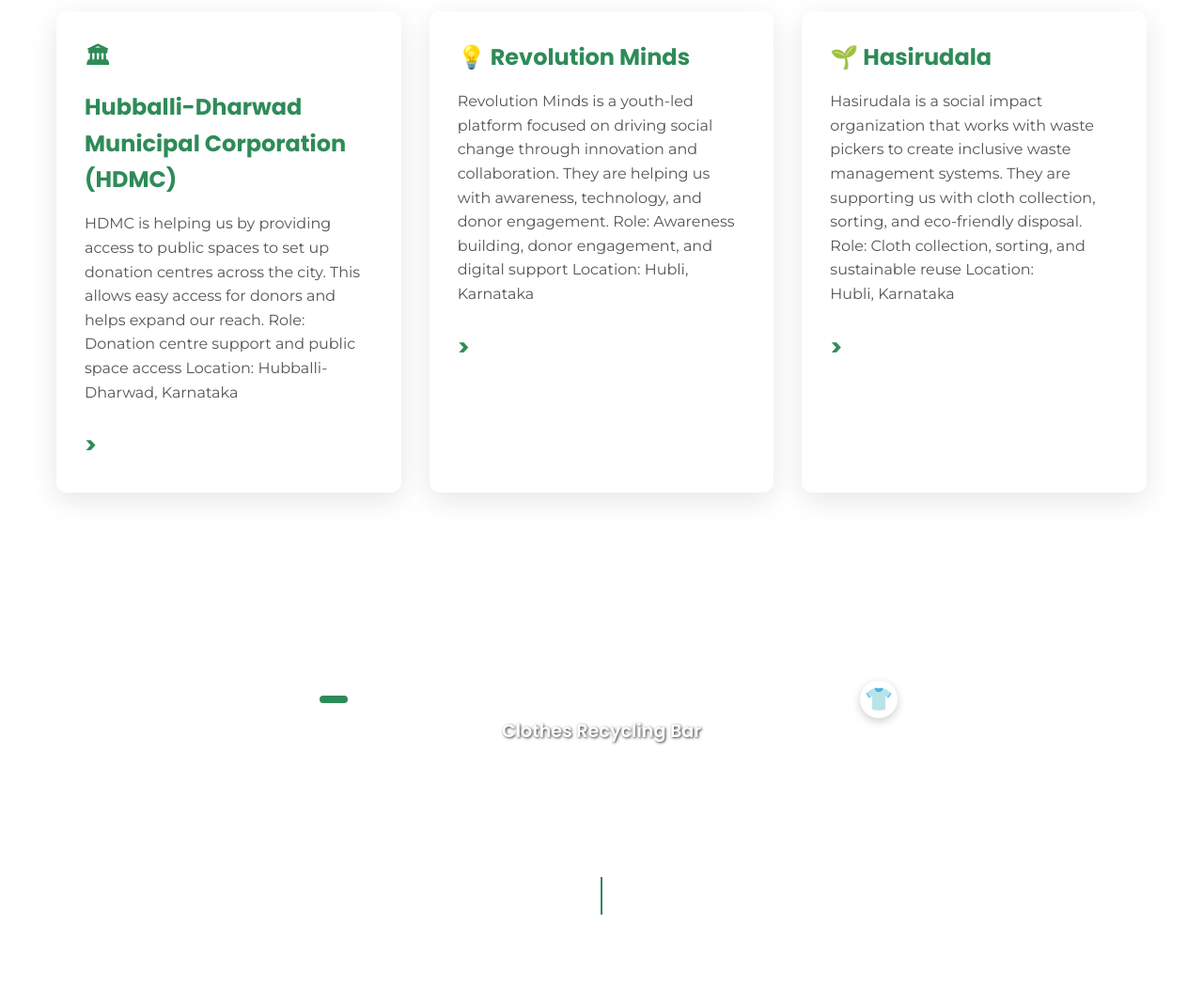
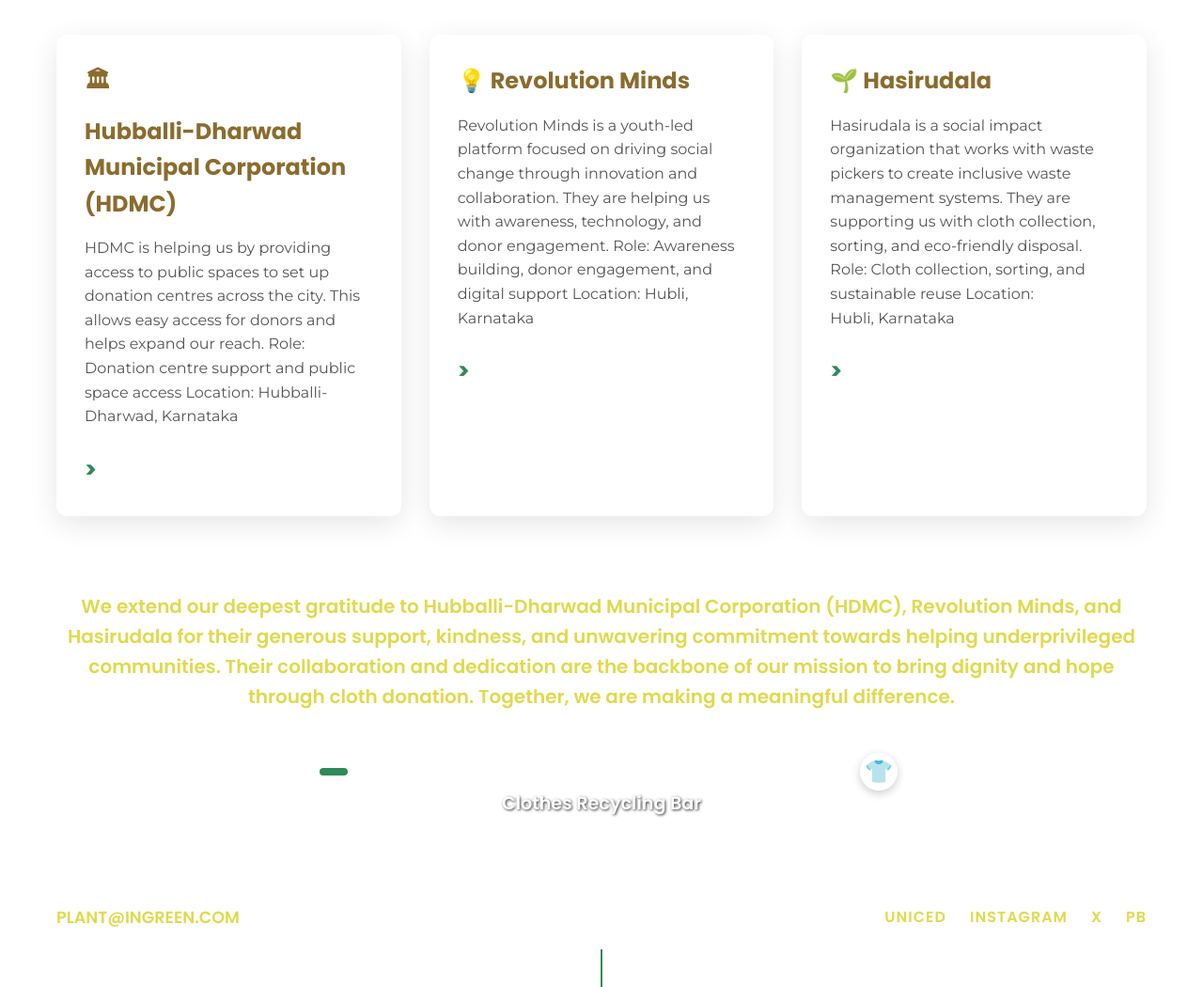
Before and after one commit to ClothingDonations/Clothing-Donation-202505, a plain HTML site: page index.html in a window 1280 px wide. Shown: the part 2010-3060 px from the top of the page at 94% size. Before the commit the page ends 2983 px from the top, so only its background shows below. Drawn offline with Linux system fonts and the light colour scheme.

Commit message:
Update testimonials.css

```diff
--- a/testimonials.css
+++ b/testimonials.css
@@ -102,7 +102,7 @@ body {
 }
 
 .stats {
-    font-size: 1.5rem;
+    font-size: 40px;
     font-weight: 500;
     margin-bottom: 30px;
     text-shadow: 1px 1px 3px rgba(0,0,0,0.8);
@@ -231,6 +231,13 @@ body {
     }
 }
 
+.gratitude{
+    font-family: 'Poppins', sans-serif;
+    font-size: 20px;
+    color: #e1d94d;
+    margin-top: 20px;
+    text-align: center;
+}
 /* PROJECTS SECTION */
 .projects {
     margin-bottom: 80px;
@@ -274,7 +281,7 @@ body {
     font-family: 'Poppins', sans-serif;
     font-size: 1.5rem;
     font-weight: 700;
-    color: #2e8b57;
+    color: #8b6c2e;
     margin-bottom: 15px;
 }
 
@@ -405,7 +412,7 @@ body {
 }
 
 .social-item:hover {
-    color: #2e8b57;
+    color: #40c077;
 }
 
 /* RESPONSIVE ADJUSTMENTS */
```
